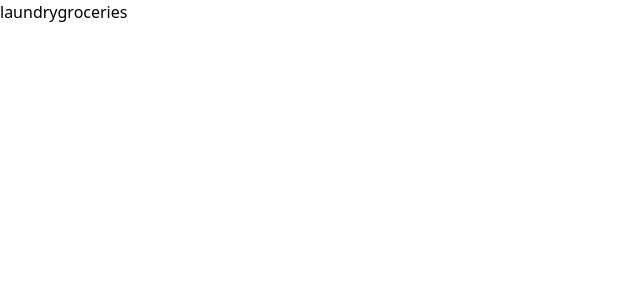
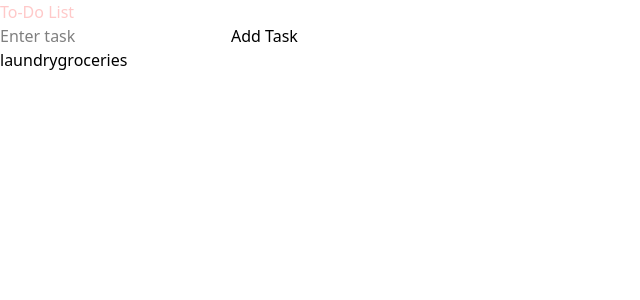
Before and after one commit to Blessing-bit-ui/TodoListwithTailwind, a React (Vite) app in the folder todoproject/: page / in a window 1280 px wide. Shown: the top 300 px of the page, without its empty margins (0-640 px from the left). Built offline with nearby package versions, Linux system fonts and the light colour scheme.

Commit message:
created the handle taskbuton

```diff
--- a/todoproject/src/TodoList.jsx
+++ b/todoproject/src/TodoList.jsx
@@ -3,8 +3,22 @@ import { useState } from 'react'
 export default function TodoList(){
     const [input, setInput] = useState([]);
     const [tasks, setTasks] = useState(["laundry", "groceries" ]);
+    const [count, setCount] = useState(0)
+
+  function handleTaskbutton(){
+    setTasks( [...tasks, input])
+  }
 
 return(
+<div>
+    <h1 class="text-red-200 ">To-Do List</h1>
+    <input
+    value={input}
+    placeholder="Enter task"
+    onChange={(e)=> setInput(e.target.value)}
+    />
+    <button onClick={handleTaskbutton}>Add Task</button>
     <h1>{tasks}</h1>
+    </div>
 )
 }
```
